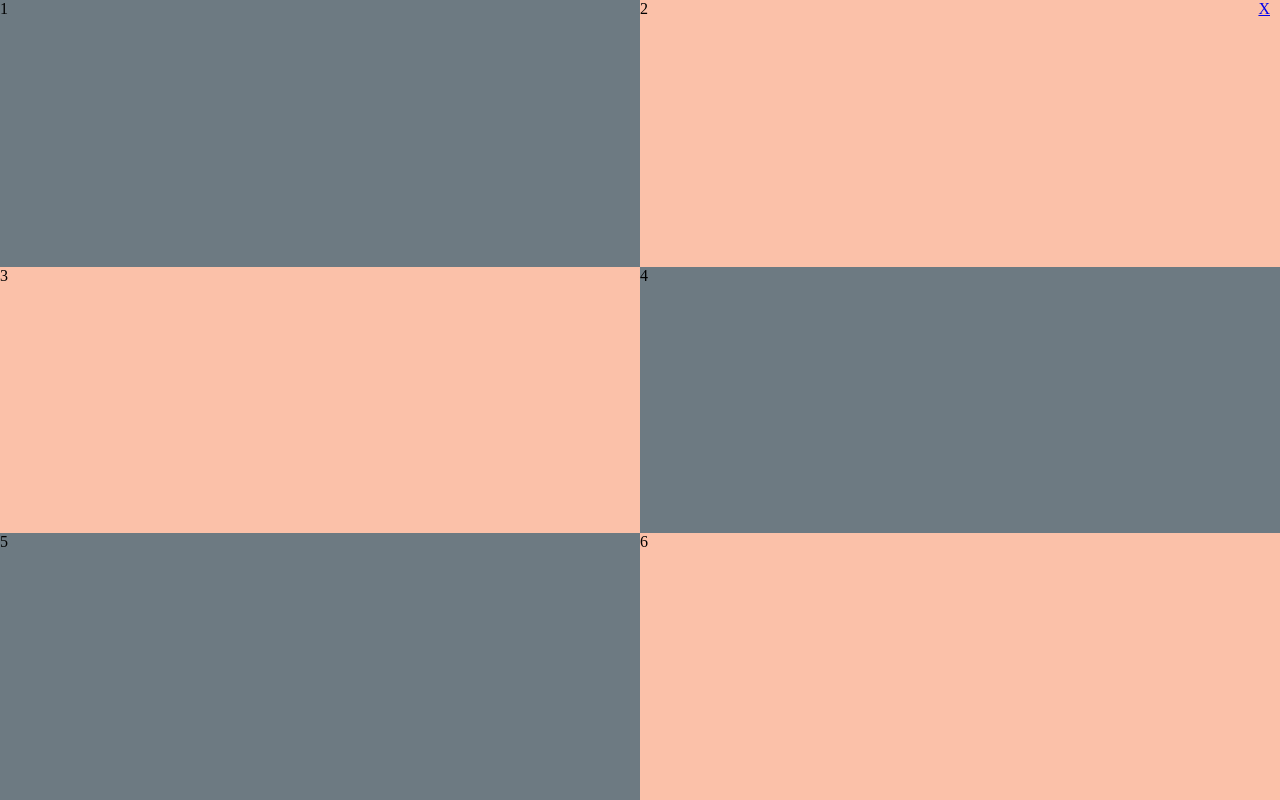
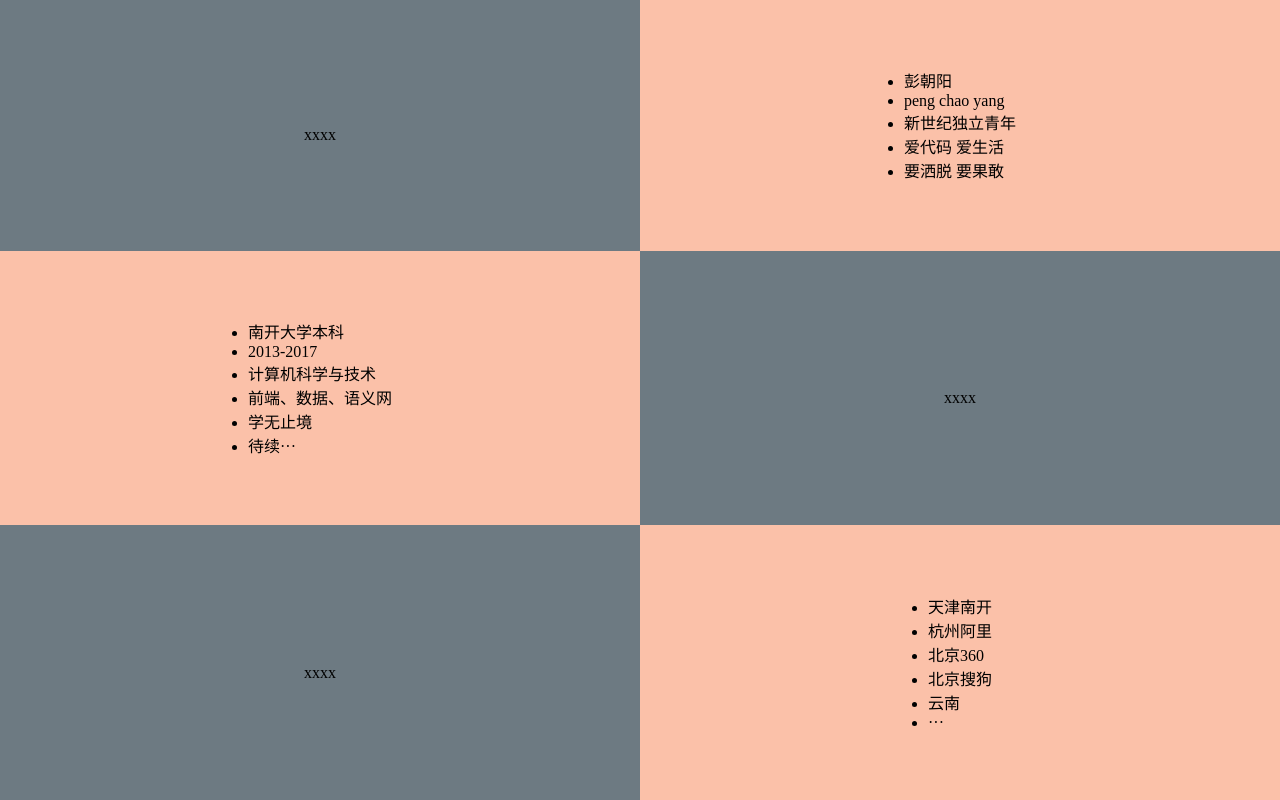
Before and after one commit to secreter/resume_app, a Vue app: page /#/baseinfo in a window 1280 px wide. Built offline with nearby package versions, Linux system fonts and the light colour scheme; a small style sheet from the web is missing.

Commit message:
base info page

```diff
--- a/index.html
+++ b/index.html
@@ -4,7 +4,7 @@
     <meta charset="utf-8">
     <meta name="viewport" content="width=device-width, user-scalable=no, initial-scale=1.0, maximum-scale=1.0, minimum-scale=1.0">
     <title>resume</title>
-    <link rel="stylesheet" href="//at.alicdn.com/t/font_q0xjrfdb9lcv7vi.css">
+    <link rel="stylesheet" href="//at.alicdn.com/t/font_81ho9browisve7b9.css">
   </head>
   <body>
     <div id="app"></div>
--- a/src/App.vue
+++ b/src/App.vue
@@ -30,12 +30,8 @@ export default {
   padding: 0;
   box-sizing: border-box;
 }
-@font-face {
-  font-family: 'iconfont';  /* project id 202033 */
-  src: url('//at.alicdn.com/t/font_q0xjrfdb9lcv7vi.eot');
-  src: url('//at.alicdn.com/t/font_q0xjrfdb9lcv7vi.eot?#iefix') format('embedded-opentype'),
-  url('//at.alicdn.com/t/font_q0xjrfdb9lcv7vi.woff') format('woff'),
-  url('//at.alicdn.com/t/font_q0xjrfdb9lcv7vi.ttf') format('truetype'),
-  url('//at.alicdn.com/t/font_q0xjrfdb9lcv7vi.svg#iconfont') format('svg');
+.so-link{
+  text-decoration: none;
+  color: #999;
 }
 </style>
--- a/src/components/pageBaseinfo.vue
+++ b/src/components/pageBaseinfo.vue
@@ -1,18 +1,52 @@
 <template>
   <div class="page-baseinfo">
-  	<div class="box">1</div>
-  	<div class="box">2
-
-  	<router-link class="-close" to="/">X</router-link>
+  	<div class="box">
+  		<span class="iconfont icon-xiyangwushi"></span>
+  		<p class="info-title">xxxx</p>
   	</div>
-  	<div class="box">3</div>
-  	<div class="box">4</div>
-  	<div class="box">5</div>
-  	<div class="box">6</div>
+  	<div class="box">
+		<ul class="info-ul">
+			<li class="info-li">彭朝阳</li>
+			<li class="info-li">peng chao yang</li>
+			<li class="info-li">新世纪独立青年</li>
+			<li class="info-li">爱代码 爱生活</li>
+			<li class="info-li">要洒脱 要果敢</li>
+		</ul>
+  		<router-link class="so-link -close" to="/"><span class="iconfont icon-icon"></span></router-link>
+  	</div>
+  	<div class="box">
+  		<ul class="info-ul">
+			<li class="info-li">南开大学本科</li>
+			<li class="info-li">2013-2017</li>
+			<li class="info-li">计算机科学与技术</li>
+			<li class="info-li">前端、数据、语义网</li>
+			<li class="info-li">学无止境</li>
+			<li class="info-li">待续···</li>
+		</ul>
+  	</div>
+  	<div class="box">
+  		<span class="iconfont icon-zhandou"></span>
+  		<p class="info-title">xxxx</p>
+  	</div>
+  	<div class="box">
+  		<span class="iconfont icon-diqu"></span>
+  		<p class="info-title">xxxx</p>
+  	</div>
+  	<div class="box">
+  		<ul class="info-ul">
+			<li class="info-li">天津南开<span class="iconfont icon-44xuexi"></span></li>
+			<li class="info-li">杭州阿里<span class="iconfont icon-34"></span></li>
+			<li class="info-li">北京360<span class="iconfont icon-44xuexi"></span></li>
+			<li class="info-li">北京搜狗<span class="iconfont icon-34"></span></li>
+			<li class="info-li">云南</li>
+			<li class="info-li">···</li>
+		</ul>
+  	</div>
 
 
   </div>
 </template>
+
 
 <script>
 export default {
@@ -41,17 +75,42 @@ export default {
 			background-color: @bg_color_orange;
 			flex-flow: 0;
 			flex-shrink: 0;
+			display: flex;
+			justify-content: center;
+			align-items: center;
+			.info-ul{
+
+			}
 		}
 		.box:nth-of-type(1),
 		.box:nth-of-type(4),
 		.box:nth-of-type(5){
 			background-color: @bg_color_gray;
+			display: flex;
+			flex-direction: column;
+			justify-content: center;
+			align-items: center;
+
+			.iconfont{
+				font-size: 80px;
+				margin-bottom: 20px;
+			}
+			.info-title{
+			}
+
+			.-icon-study{
+
+			}
 		}
 
 		.-close{
 			position: absolute;
-			top: 0;
+			top: 10px;
 			right: 10px;
+			.iconfont{
+				font-size: 30px;
+			}
 		}
+
 	}
 </style>
```
